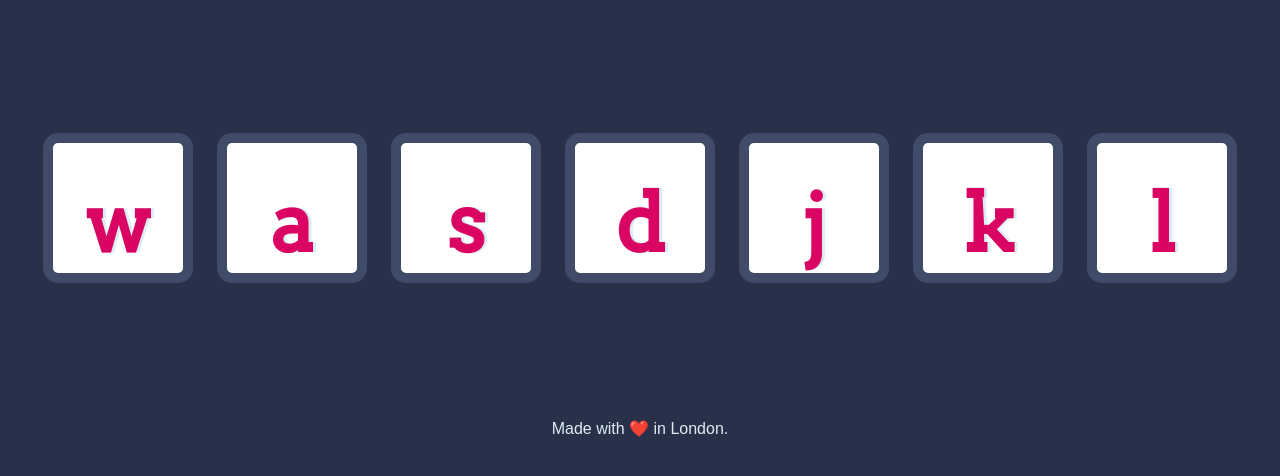
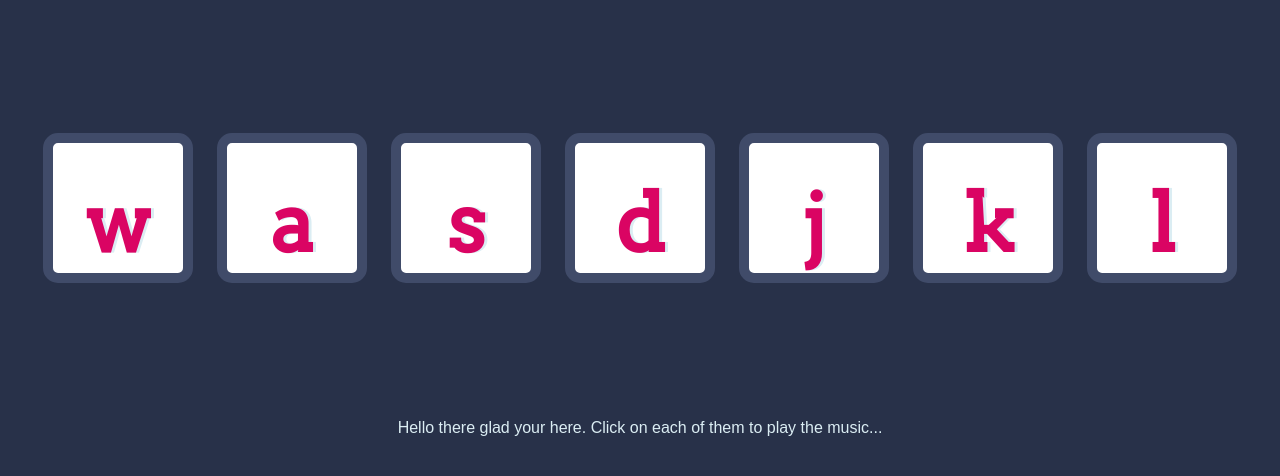
Before and after one commit to triksoft/Drum-KIT-, a plain HTML site: page index.html in a window 1280 px wide. Shown: the part 156-632 px from the top of the page. Drawn offline with Linux system fonts and the light colour scheme.

Commit message:
index.html

```diff
--- a/index.html
+++ b/index.html
@@ -23,7 +23,7 @@
 
 
   <footer>
-    Made with ❤️ in London.
+    Hello there glad your here. Click on each of them to play the music...
   </footer>
   <script src="./index.js" charset="utf-8"></script>
 </body>
```
